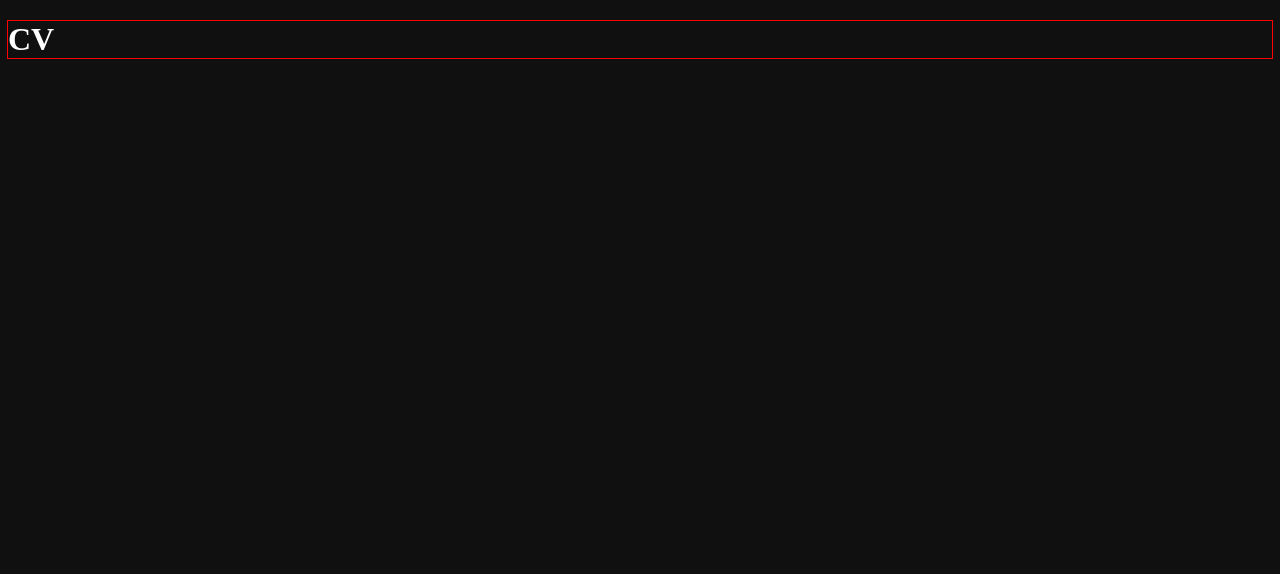
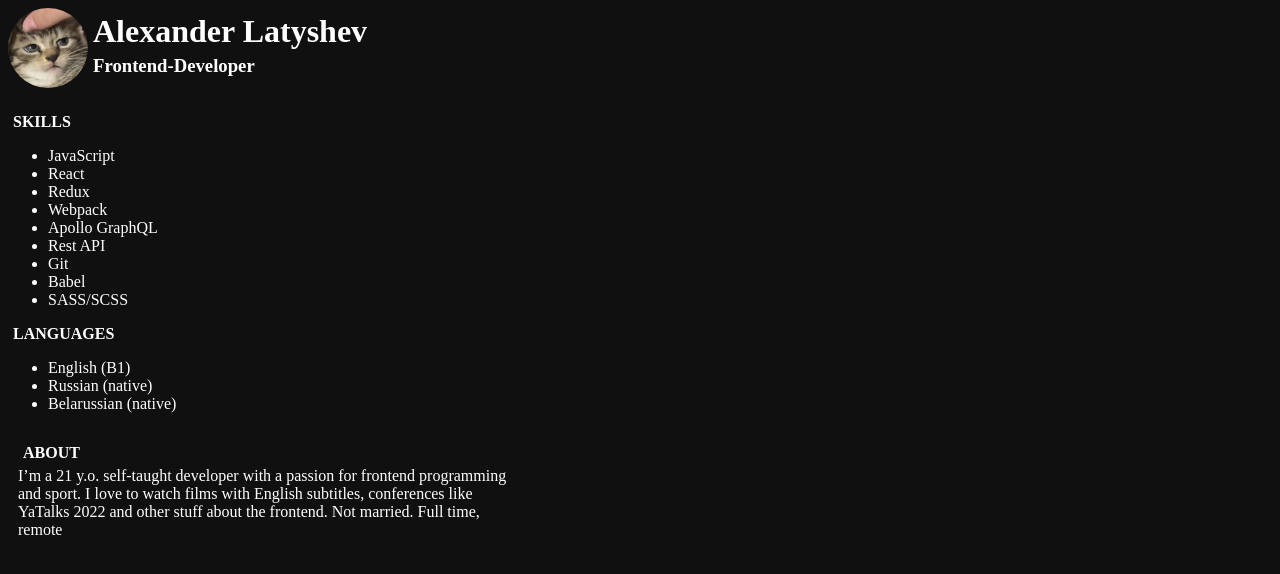
Before and after one commit to alexander-latyshev/rsschool-cv, a plain HTML site: page index.html in a window 1280 px wide. Drawn offline with Linux system fonts and the light colour scheme.

Commit message:
feat: add content

```diff
--- a/index.html
+++ b/index.html
@@ -8,6 +8,48 @@
     <link rel="stylesheet" href="style.css" />
   </head>
   <body>
-    <h1>CV</h1>
+    <div class="root">
+      <header>
+        <img src="assets/cat.png" />
+        <span>
+          <h1>Alexander Latyshev</h1>
+          <h3>Frontend-Developer</h3>
+        </span>
+      </header>
+
+      <div class="skills">
+        <h4>SKILLS</h4>
+        <ul>
+          <li>JavaScript</li>
+          <li>React</li>
+          <li>Redux</li>
+          <li>Webpack</li>
+          <li>Apollo GraphQL</li>
+          <li>Rest API</li>
+          <li>Git</li>
+          <li>Babel</li>
+          <li>SASS/SCSS</li>
+        </ul>
+      </div>
+
+      <div class="languages">
+        <h4>LANGUAGES</h4>
+        <ul>
+          <li>English (B1)</li>
+          <li>Russian (native)</li>
+          <li>Belarussian (native)</li>
+        </ul>
+      </div>
+
+      <div class="about">
+        <h4>ABOUT</h4>
+        <span>
+          I’m a 21 y.o. self-taught developer with a passion for frontend
+          programming and sport. I love to watch films with English subtitles,
+          conferences like YaTalks 2022 and other stuff about the frontend. Not
+          married. Full time, remote
+        </span>
+      </div>
+    </div>
   </body>
 </html>
--- a/style.css
+++ b/style.css
@@ -5,5 +5,29 @@ body {
 }
 
 body * {
-  outline: 1px solid red;
+  /* outline: 1px solid red; */
 }
+
+h1,
+h2,
+h3,
+h4,
+h5 {
+  margin: 5px;
+  padding: 0;
+}
+
+.skills {
+  margin-top: 25px;
+}
+.about {
+  padding: 10px;
+  width: 500px;
+}
+header {
+  display: flex;
+}
+img {
+  border-radius: 50%;
+  width: 80px;
+}
```
Also changed, not shown: assets/cat.png (added).
